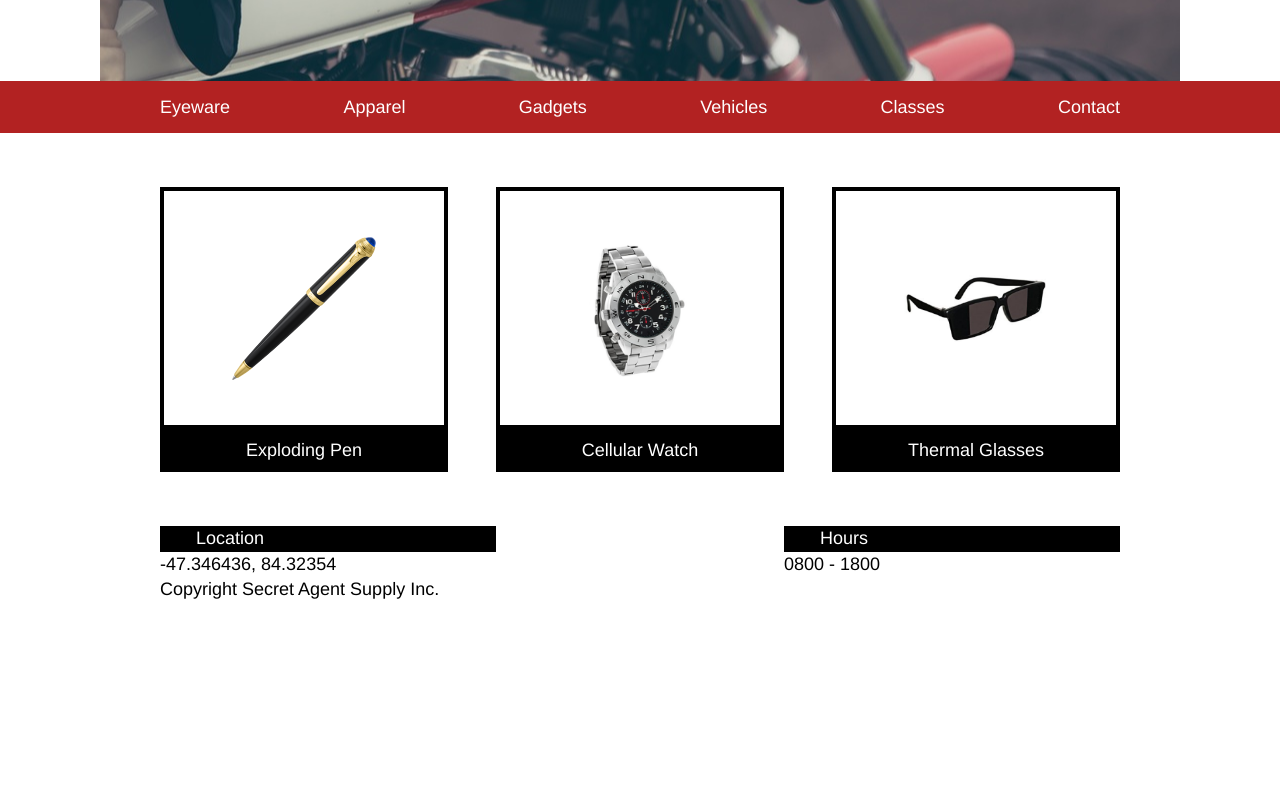
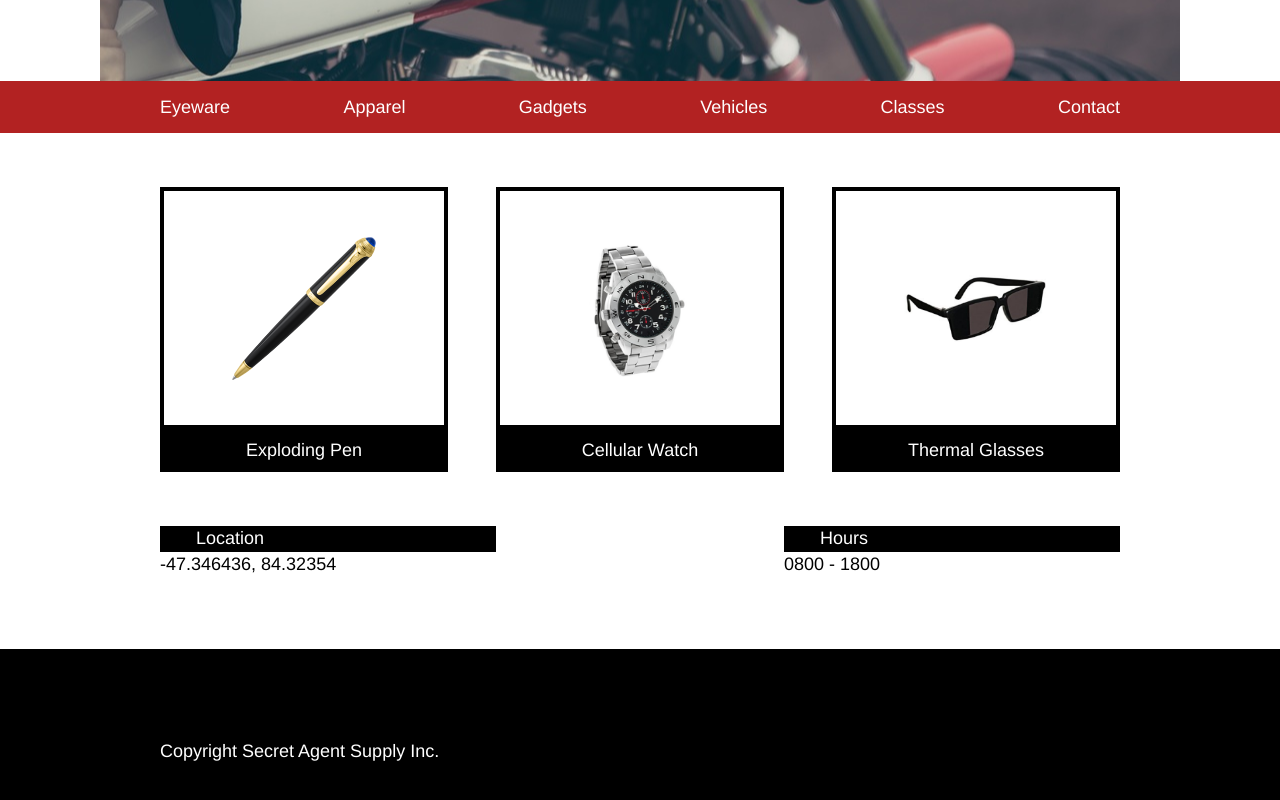
Before and after one commit to GingerBeardx/SecretAgentSupply, a plain HTML site: page index.html in a window 1280 px wide. Shown: the part 420-1220 px from the top of the page. Before the commit the page ends 1022 px from the top, so only its background shows below. Drawn offline with Linux system fonts and the light colour scheme.

Commit message:
footer complete

```diff
--- a/index.html
+++ b/index.html
@@ -77,7 +77,7 @@
     <!-- Footer -->
     <footer>
       <div class="container">
-        Copyright Secret Agent Supply Inc.
+        <span>Copyright Secret Agent Supply Inc.</span>
       </div>
     </footer>
   </body>
--- a/resources/css/style.css
+++ b/resources/css/style.css
@@ -146,3 +146,17 @@ nav ul {
   color: white;
   padding-left: 2em;
 }
+
+footer {
+  background-color: black;
+  color: white;
+  justify-content: center;
+  padding: 5em 0;
+  margin-top: 4em;
+
+}
+
+footer span {
+  display: flex;
+  justify-content: flex-start;
+}
```
